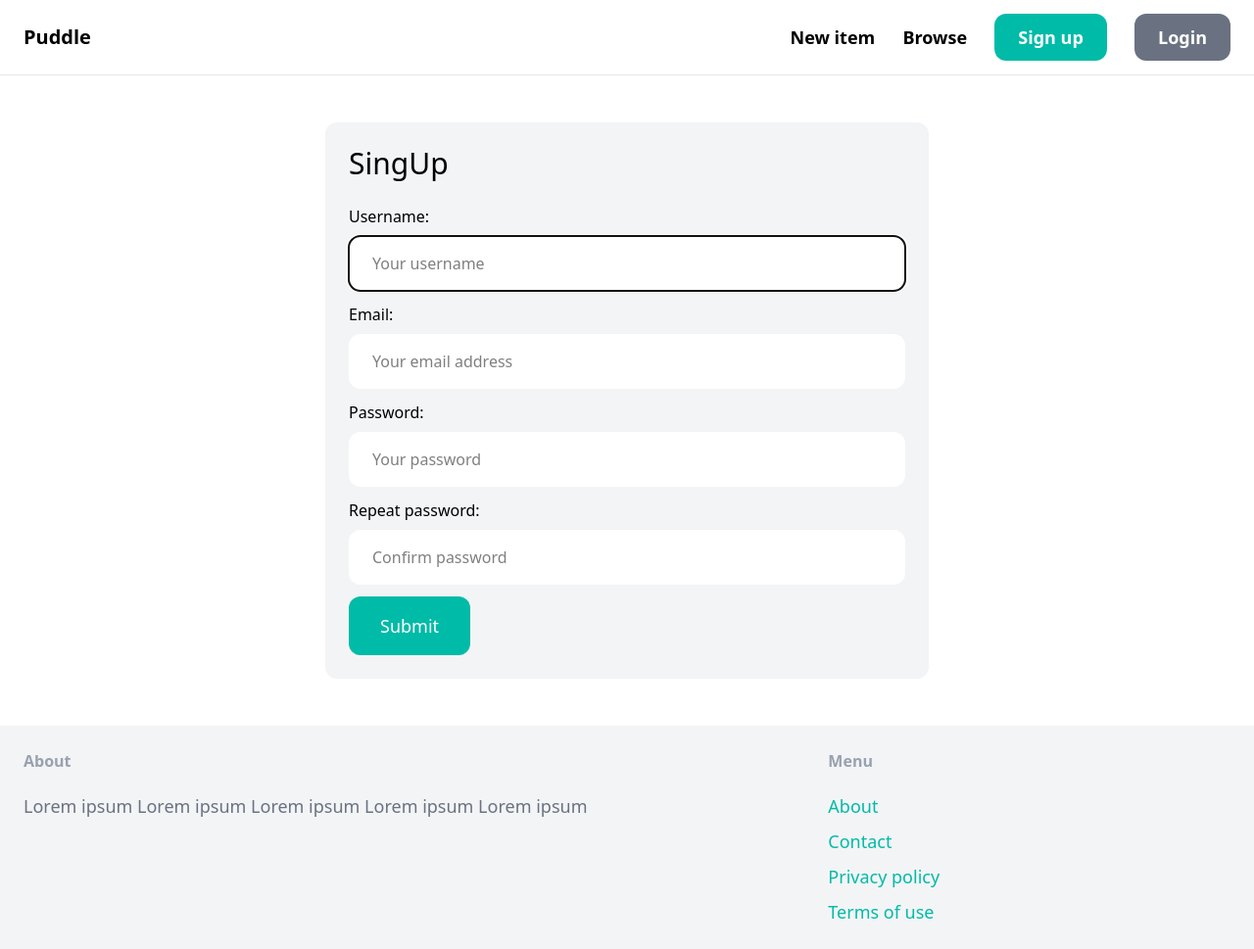
After one commit to Ronald-Trevor/Market-Place, a Django app: page /signup/ in a window 1280 px wide. The commit adds this page. Shown: the whole page at 98% size. Run offline with Django 5.2, Linux system fonts and the light colour scheme; some libraries are stand-ins or nearby versions.

Commit message:
Singup page

```diff
--- /dev/null
+++ b/core/form.py
@@ -0,0 +1,24 @@
+from django.contrib.auth.forms import UserCreationForm
+from django.contrib.auth.models import User
+from django import forms
+
+class SingUpForm(UserCreationForm):
+    class Meta:
+        model = User
+        fields = ("username","email","password1","password2")
+
+    username = forms.CharField(widget=forms.TextInput(attrs={
+        'placeholder':'Your username'
+    }))
+
+    email = forms.CharField(widget=forms.EmailInput(attrs={
+        'placeholder':'Your email address'
+    }))
+
+    password1 = forms.CharField(widget=forms.PasswordInput(attrs={
+        'placeholder':'Your password'
+    }))
+
+    password2 = forms.CharField(widget=forms.PasswordInput(attrs={
+        'placeholder':'Confirm password'
+    }))
--- a/core/templates/core/base.html
+++ b/core/templates/core/base.html
@@ -15,7 +15,7 @@
                 <a href="#" class="text-lg font-semibold hover:text-gray-500">New item</a>
                 <a href="#" class="text-lg font-semibold hover:text-gray-500">Browse</a>
 
-                <a href="#" class="px-6 py-3 text-lg font-semibold bg-teal-500 text-white rounded-xl hover:bg-teal-700">Sign up</a>
+                <a href="{% url 'core:signup' %}" class="px-6 py-3 text-lg font-semibold bg-teal-500 text-white rounded-xl hover:bg-teal-700">Sign up</a>
                 <a href="#" class="px-6 py-3 text-lg font-semibold bg-gray-500 text-white rounded-xl hover:bg-gray-700">Login</a>
             </div>
         </nav>
--- /dev/null
+++ b/core/templates/core/signup.html
@@ -0,0 +1,46 @@
+{% extends "core/base.html" %}
+
+{% load widget_tweaks %}
+
+{% block title%} SingUp {% endblock %}
+
+{% block content %}
+    <div class="w-1/2 my-6 p-6 mx-auto bg-gray-100 rounded-xl">
+        <h1 class="mb-6 text-3xl">SingUp</h1>
+
+        <form method="post" action=".">
+            {% csrf_token %}
+
+            <div class="mb-3">
+                <label class="inline-block mb-2">Username:</label><br>
+                {{ form.username|add_class:"w-full py-4 px-6 rounded-xl bg-white"}}
+            </div>
+
+            <div class="mb-3">
+                <label class="inline-block mb-2">Email:</label><br>
+                {{ form.email|add_class:"w-full py-4 px-6 rounded-xl bg-white"}}
+            </div>
+
+            <div class="mb-3">
+                <label class="inline-block mb-2">Password:</label><br>
+                {{ form.password1|add_class:"w-full py-4 px-6 rounded-xl bg-white"}}
+            </div>
+
+            <div class="mb-3">
+                <label class="inline-block mb-2">Repeat password:</label><br>
+                {{ form.password2|add_class:"w-full py-4 px-6 rounded-xl bg-white"}}
+            </div>
+
+            {% if form.errors or form.non_field_errors%}
+                <div class="mb-3 p-6 bg-red-100 rounded-xl">
+                    {% for field in form%}
+                        {{ field.errors}}
+                    {% endfor %}
+                    {{ form.non_field_errors}}
+                </div>
+            {% endif %}
+
+            <button class="py-4 px-8 text-lg bg-teal-500 hover:bg-teal-700 rounded-xl text-white">Submit</button>
+        </form>
+    </div>
+{% endblock%}
--- a/core/urls.py
+++ b/core/urls.py
@@ -7,4 +7,5 @@ app_name = 'core'
 urlpatterns = [
     path('',views.index,name='index'),
     path('contact/',views.contact,name='contact'),
+    path('signup/',views.signup,name='signup'),
 ]
--- a/core/views.py
+++ b/core/views.py
@@ -1,6 +1,7 @@
-from django.shortcuts import render
+from django.shortcuts import render,redirect
 
 from item.models import Category,Item
+from .form import SingUpForm
 
 def index(req):
     items = Item.objects.filter(is_sold=False)[0:6]
@@ -13,3 +14,15 @@ def index(req):
 
 def contact(req):
     return render(req,'core/contact.html')
+
+def signup(req):
+    if req.method == "POST":
+        form = SingUpForm(req.POST)
+        if form.is_valid():
+            form.save()
+
+            return redirect('/login/')
+    else:
+        form = SingUpForm
+
+    return render(req,'core/signup.html',{'form':form})
--- a/puddle/settings.py
+++ b/puddle/settings.py
@@ -41,6 +41,7 @@ INSTALLED_APPS = [
     'tailwind',
     'theme',
     'item',
+    'widget_tweaks',
 ]
 
 TAILWIND_APP_NAME = 'theme'
--- a/theme/static/css/dist/styles.css
+++ b/theme/static/css/dist/styles.css
@@ -8,6 +8,7 @@
     --font-serif: ui-serif, Georgia, Cambria, "Times New Roman", Times, serif;
     --font-mono: ui-monospace, SFMono-Regular, Menlo, Monaco, Consolas, "Liberation Mono",
       "Courier New", monospace;
+    --color-red-100: oklch(93.6% 0.032 17.717);
     --color-teal-500: oklch(70.4% 0.14 182.503);
     --color-teal-700: oklch(51.1% 0.096 186.391);
     --color-gray-50: oklch(98.5% 0.002 247.839);
@@ -26,6 +27,8 @@
     --text-xl--line-height: calc(1.75 / 1.25);
     --text-2xl: 1.5rem;
     --text-2xl--line-height: calc(2 / 1.5);
+    --text-3xl: 1.875rem;
+    --text-3xl--line-height: calc(2.25 / 1.875);
     --text-5xl: 3rem;
     --text-5xl--line-height: 1;
     --font-weight-semibold: 600;
@@ -196,9 +199,6 @@
   .col-span-2 {
     grid-column: span 2 / span 2;
   }
-  .col-span-3 {
-    grid-column: span 3 / span 3;
-  }
   .container {
     width: 100%;
   }
@@ -230,8 +230,17 @@
   .mx-auto {
     margin-inline: auto;
   }
+  .my-6 {
+    margin-block: calc(var(--spacing) * 6);
+  }
   .mt-6 {
     margin-top: calc(var(--spacing) * 6);
+  }
+  .mb-2 {
+    margin-bottom: calc(var(--spacing) * 2);
+  }
+  .mb-3 {
+    margin-bottom: calc(var(--spacing) * 3);
   }
   .mb-5 {
     margin-bottom: calc(var(--spacing) * 5);
@@ -260,6 +269,9 @@
   .min-h-screen {
     min-height: 100vh;
   }
+  .w-1\/2 {
+    width: calc(1/2 * 100%);
+  }
   .w-1\/3 {
     width: calc(1/3 * 100%);
   }
@@ -278,9 +290,6 @@
   .grid-cols-3 {
     grid-template-columns: repeat(3, minmax(0, 1fr));
   }
-  .grid-cols-4 {
-    grid-template-columns: repeat(4, minmax(0, 1fr));
-  }
   .grid-cols-5 {
     grid-template-columns: repeat(5, minmax(0, 1fr));
   }
@@ -298,9 +307,6 @@
   }
   .gap-2 {
     gap: calc(var(--spacing) * 2);
-  }
-  .gap-3 {
-    gap: calc(var(--spacing) * 3);
   }
   .gap-4 {
     gap: calc(var(--spacing) * 4);
@@ -345,11 +351,11 @@
   .bg-gray-300 {
     background-color: var(--color-gray-300);
   }
-  .bg-gray-400 {
-    background-color: var(--color-gray-400);
-  }
   .bg-gray-500 {
     background-color: var(--color-gray-500);
+  }
+  .bg-red-100 {
+    background-color: var(--color-red-100);
   }
   .bg-teal-500 {
     background-color: var(--color-teal-500);
@@ -366,8 +372,8 @@
   .px-6 {
     padding-inline: calc(var(--spacing) * 6);
   }
-  .py-2 {
-    padding-block: calc(var(--spacing) * 2);
+  .px-8 {
+    padding-inline: calc(var(--spacing) * 8);
   }
   .py-3 {
     padding-block: calc(var(--spacing) * 3);
@@ -393,6 +399,10 @@
   .text-2xl {
     font-size: var(--text-2xl);
     line-height: var(--tw-leading, var(--text-2xl--line-height));
+  }
+  .text-3xl {
+    font-size: var(--text-3xl);
+    line-height: var(--tw-leading, var(--text-3xl--line-height));
   }
   .text-5xl {
     font-size: var(--text-5xl);
```
Also changed, not shown: db.sqlite3.
